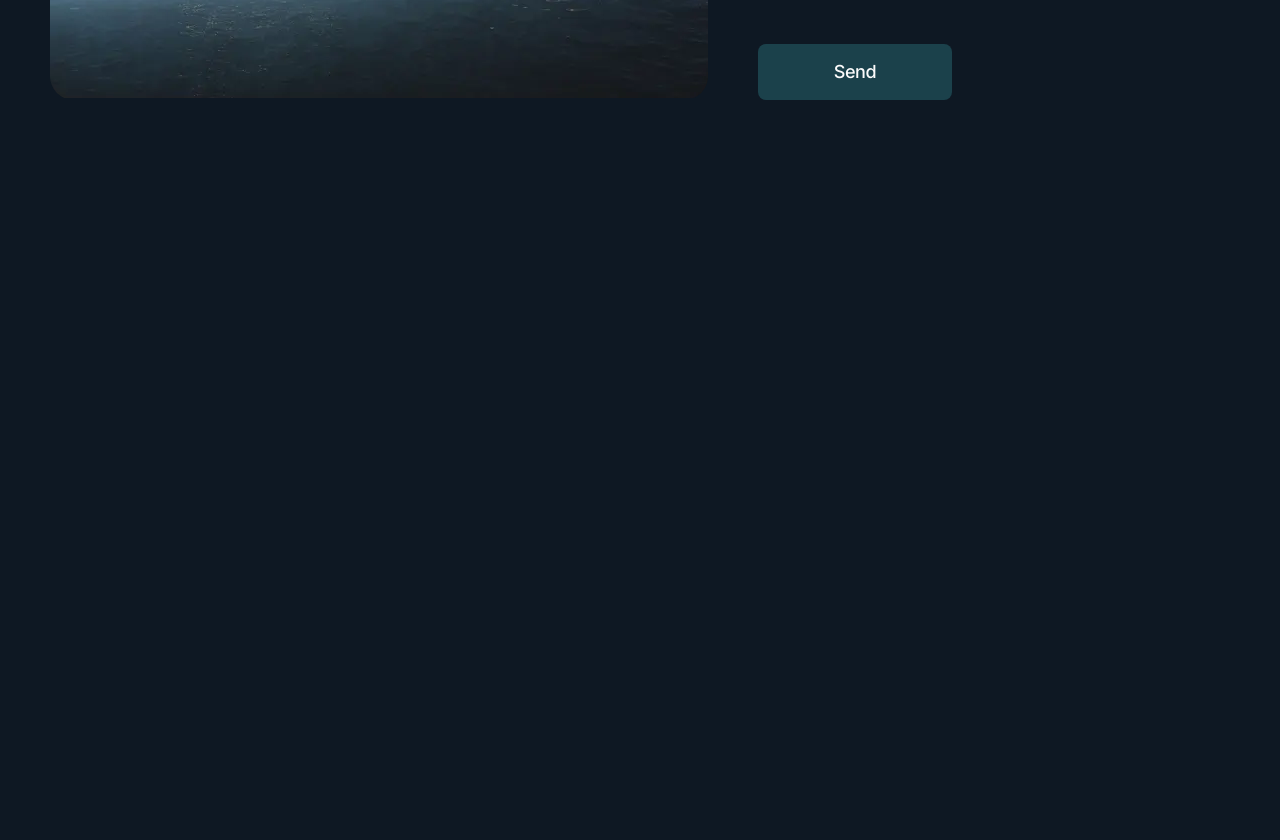
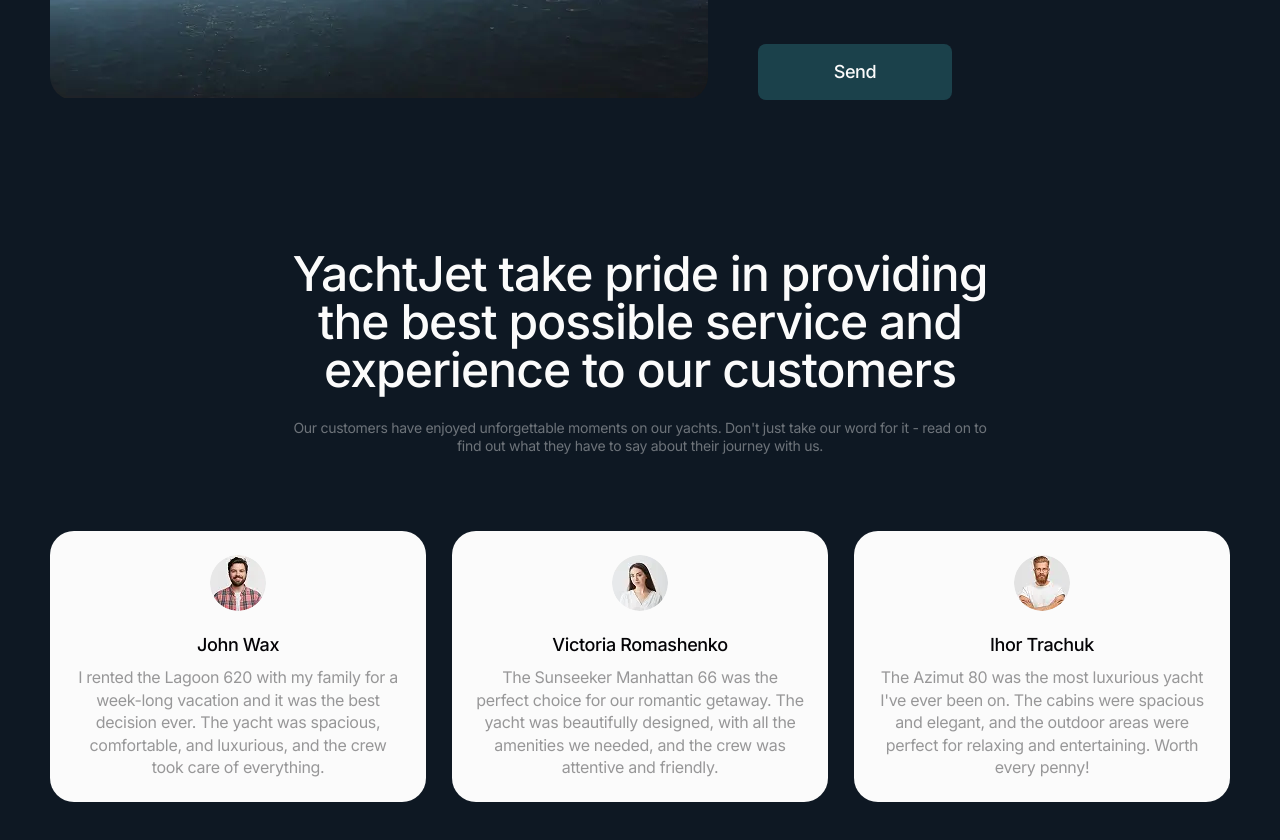
Before and after one commit to vitaliifedunyk/yachtjet, a website built with Vite: page src/index.html in a window 1280 px wide. Shown: the part 3679-4519 px from the top of the page. Before the commit the page ends 3929 px from the top, so only its background shows below. Built offline with nearby package versions, Linux system fonts and the light colour scheme.

Commit message:
styles review

```diff
--- a/src/partials/reviews.html
+++ b/src/partials/reviews.html
@@ -1,34 +1,65 @@
-<section id="reviews" class="hidden">
+<section id="reviews" class="pb-20 md:pb-[150px]">
     <div class="container-custom">
-        <h2>Reviews</h2>
-        <p>Read what our satisfied customers have to say about their yachting experiences with us.</p>
-        <ul>
-            <li>
-                <picture>
+        <h2 class="text-light text-center font-medium text-[28px] leading-none tracking-[-0.02em] mb-[25px] mx-auto w-[320px]
+        md:text-5xl md:w-[645px]
+        lg:w-[716px]">
+            YachtJet take pride in providing the best possible service and experience to our customers
+        </h2>
+        <p class="text-light font-normal text-center text-[12px] leading-[1.3] tracking-[-0.02em] mb-10 mx-auto w-[335px] opacity-40
+        md:text-[14px] md:w-[640px] md:mb-[75px]
+        lg:w-[716px]">
+            Our customers have enjoyed unforgettable moments on our yachts. Don't just take our word for it - read on to
+            find out what they have to say about their journey with us.
+        </p>
+        <ul class="flex flex-row justify-center">
+            <li class="bg-surface rounded-3xl p-6 w-[335px] md:mr-8 md:w-[336px]
+            lg:w-[376px] lg:mr-[26px]
+            xl:w-[392px] xl:mr-[32px]">
+                <picture class="block mb-[24px]">
+                    <img src="./img/reviews/john-wax.webp"
+                        srcset="./img/reviews/john-wax.webp 1x, ./img/reviews/john-wax@2x.webp 2x" alt="John Wax"
+                        width="56" height="56" class="rounded-full mx-auto" />
+                </picture>
+                <h3 class="text-dark text-center font-medium text-[18px] leading-[1.1] tracking-[-0.02em] mb-3">
+                    John Wax
+                </h3>
+                <p class="text-dark text-center font-normal text-[16px] leading-[1.4] tracking-[-0.02em] opacity-40">
+                    I rented the Lagoon 620 with my family for a week-long vacation and it was the best decision ever.
+                    The yacht was spacious, comfortable, and luxurious, and the crew took care of everything.
+                </p>
+            </li>
+
+            <li class="hidden bg-surface rounded-3xl p-6 w-[335px] md:block md:w-[336px]
+            lg:w-[376px] lg:mr-[26px]
+            xl:w-[392px] xl:mr-[32px]">
+                <picture class="block mb-[24px]">
+                    <img src="./img/reviews/victoria-romashenko.webp"
+                        srcset="./img/reviews/victoria-romashenko.webp 1x, ./img/reviews/victoria-romashenko@2x.webp 2x"
+                        alt="Victoria Romashenko" width="56" height="56" class="rounded-full mx-auto" />
+                </picture>
+                <h3 class="text-dark text-center font-medium text-[18px] leading-[1.1] tracking-[-0.02em] mb-3">
+                    Victoria Romashenko
+                </h3>
+                <p class="text-dark text-center font-normal text-[16px] leading-[1.4] tracking-[-0.02em] opacity-40">
+                    The Sunseeker Manhattan 66 was the perfect choice for our romantic getaway. The yacht was
+                    beautifully designed, with all the amenities we needed, and the crew was attentive and friendly.
+                </p>
+            </li>
+
+            <li class="hidden bg-surface rounded-3xl p-6 w-[335px] lg:block lg:w-[376px]
+            xl:w-[392px]">
+                <picture class="block mb-[24px]">
                     <img src="./img/reviews/ihor-trachuk.webp"
                         srcset="./img/reviews/ihor-trachuk.webp 1x, ./img/reviews/ihor-trachuk@2x.webp 2x"
-                        alt="Ihor Trachuk" width="80" height="80" />
+                        alt="Ihor Trachuk" width="56" height="56" class="rounded-full mx-auto" />
                 </picture>
-                <h3>Ihor Trachuk</h3>
-                <p>Amazing experience! The yacht was beautiful and the crew was incredibly professional.</p>
-            </li>
-            <li>
-                <picture>
-                    <img src="./img/reviews/john-wax.webp"
-                        srcset="./img/reviews/john-wax.webp 1x, ./img/reviews/john-wax@2x.webp 2x" alt="John Wax"
-                        width="80" height="80" />
-                </picture>
-                <h3>John Wax</h3>
-                <p>Unforgettable journey on the high seas. Will definitely book again!</p>
-            </li>
-            <li>
-                <picture>
-                    <img src="./img/reviews/victoria-romashenko.webp"
-                        srcset="./img/reviews/victoria-romashenko.webp 1x, ./img/reviews/victoria-romashenko@2x.webp 2x"
-                        alt="Victoria Romashenko" width="80" height="80" />
-                </picture>
-                <h3>Victoria Romashenko</h3>
-                <p>Luxury at its finest. The amenities and service exceeded all expectations.</p>
+                <h3 class="text-dark text-center font-medium text-[18px] leading-[1.1] tracking-[-0.02em] mb-3">
+                    Ihor Trachuk
+                </h3>
+                <p class="text-dark text-center font-normal text-[16px] leading-[1.4] tracking-[-0.02em] opacity-40">
+                    The Azimut 80 was the most luxurious yacht I've ever been on. The cabins were spacious and elegant,
+                    and the outdoor areas were perfect for relaxing and entertaining. Worth every penny!
+                </p>
             </li>
         </ul>
     </div>
```
